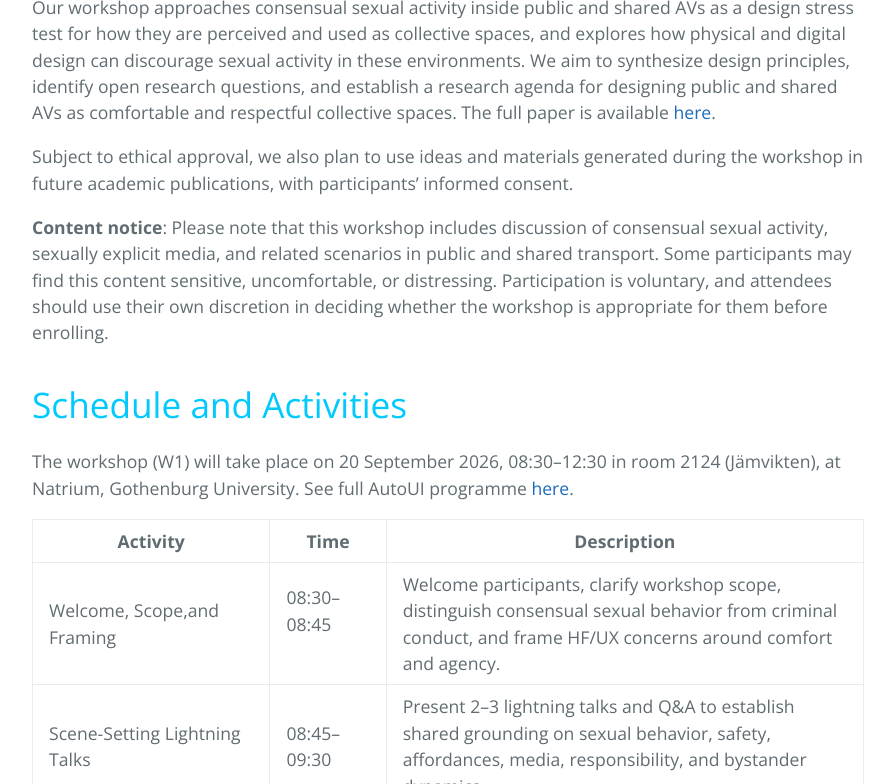
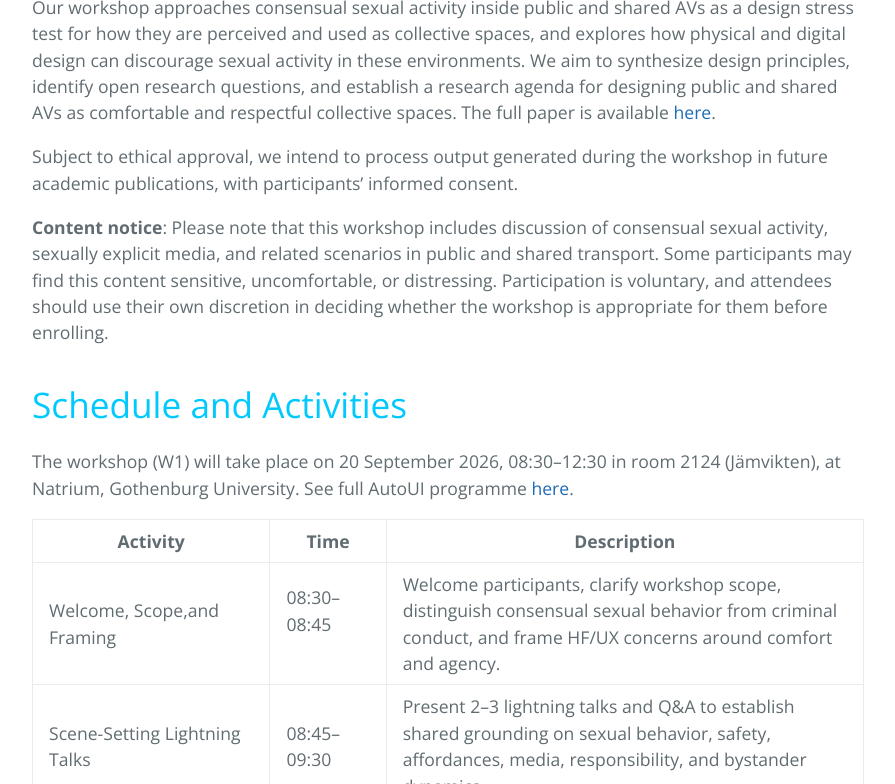
Before and after one commit to love-in-traffic/love-in-traffic.github.io, a Jekyll site: the page built from index.md, in a window 1280 px wide and 900 px high, scrolled down 809 px, cut to the strip 116-900 px from the top of the window. Shown: the whole strip, without its empty margins (192-1087 px from the left). Built offline with Jekyll 4.4.1, drawn with Linux system fonts in a browser that asks for light colours.

Commit message:
Update index.md

```diff
--- a/index.md
+++ b/index.md
@@ -15,7 +15,7 @@ Multi-agent crossing scenario in <a href="https://github.com/bazilinskyy/coupled
 
 Our workshop approaches consensual sexual activity inside public and shared AVs as a design stress test for how they are perceived and used as collective spaces, and explores how physical and digital design can discourage sexual activity in these environments. We aim to synthesize design principles, identify open research questions, and establish a research agenda for designing public and shared AVs as comfortable and respectful collective spaces. The full paper is available [here]({{ site.url }}{{ site.baseurl }}/assets/automotiveuiadjunct26-12.pdf).
 
-Subject to ethical approval, we also plan to use ideas and materials generated during the workshop in future academic publications, with participants’ informed consent.
+Subject to ethical approval, we intend to process output generated during the workshop in future academic publications, with participants’ informed consent.
 
 **Content notice**: Please note that this workshop includes discussion of consensual sexual activity, sexually explicit media, and related scenarios in public and shared transport. Some participants may find this content sensitive, uncomfortable, or distressing. Participation is voluntary, and attendees should use their own discretion in deciding whether the workshop is appropriate for them before enrolling.
 
```
